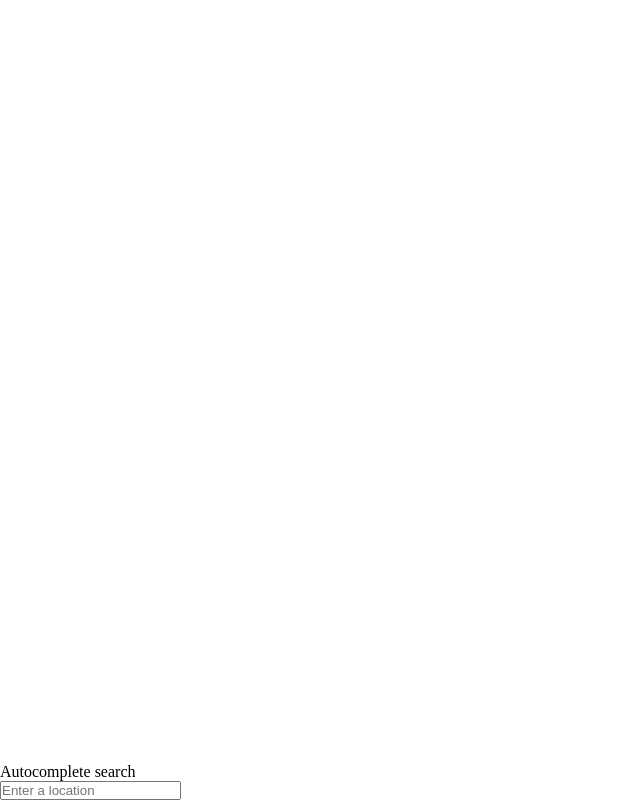
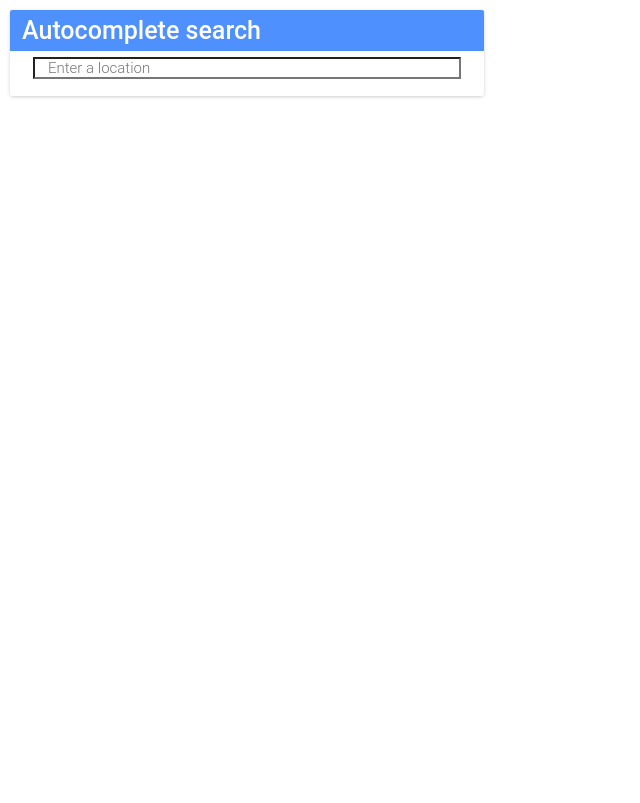
Before and after one commit to cs098/RouteCast, a plain HTML site: page Maps/map.html in a window 1280 px wide. Shown: the top 803 px of the page, without its empty margins (0-640 px from the left). Drawn offline with Linux system fonts and the light colour scheme; some packages are replaced by stand-ins of ours.

Commit message:
Update style.css

```diff
--- a/Maps/style.css
+++ b/Maps/style.css
@@ -61,3 +61,76 @@ body {
   .h22{
       margin-left: 50px;
   }
+
+  #description {
+    font-family: Roboto;
+    font-size: 15px;
+    font-weight: 300;
+  }
+
+  #infowindow-content .title {
+    font-weight: bold;
+  }
+
+  #infowindow-content {
+    display: none;
+  }
+
+  #map #infowindow-content {
+    display: inline;
+  }
+
+
+
+  .pac-card {
+    position: absolute;
+    background-color: #fff;
+    border: 0;
+    border-radius: 2px;
+    box-shadow: 0 1px 4px -1px rgba(0, 0, 0, 0.3);
+    margin: 10px;
+    padding: 0 0.5em;
+    font: 400 18px Roboto, Arial, sans-serif;
+    overflow: hidden;
+    font-family: Roboto;
+    padding: 0;
+  }
+
+  #pac-container {
+    padding-bottom: 12px;
+    margin-right: 12px;
+  }
+
+  .pac-controls {
+    display: inline-block;
+    padding: 5px 11px;
+  }
+
+  .pac-controls label {
+    font-family: Roboto;
+    font-size: 13px;
+    font-weight: 300;
+  }
+
+  #pac-input {
+    background-color: #fff;
+    font-family: Roboto;
+    font-size: 15px;
+    font-weight: 300;
+    margin-left: 12px;
+    padding: 0 11px 0 13px;
+    text-overflow: ellipsis;
+    width: 400px;
+  }
+
+  #pac-input:focus {
+    border-color: #4d90fe;
+  }
+
+  #title {
+    color: #fff;
+    background-color: #4d90fe;
+    font-size: 25px;
+    font-weight: 500;
+    padding: 6px 12px;
+  }
```
Lines whose indentation alone changed are shown as unchanged.
